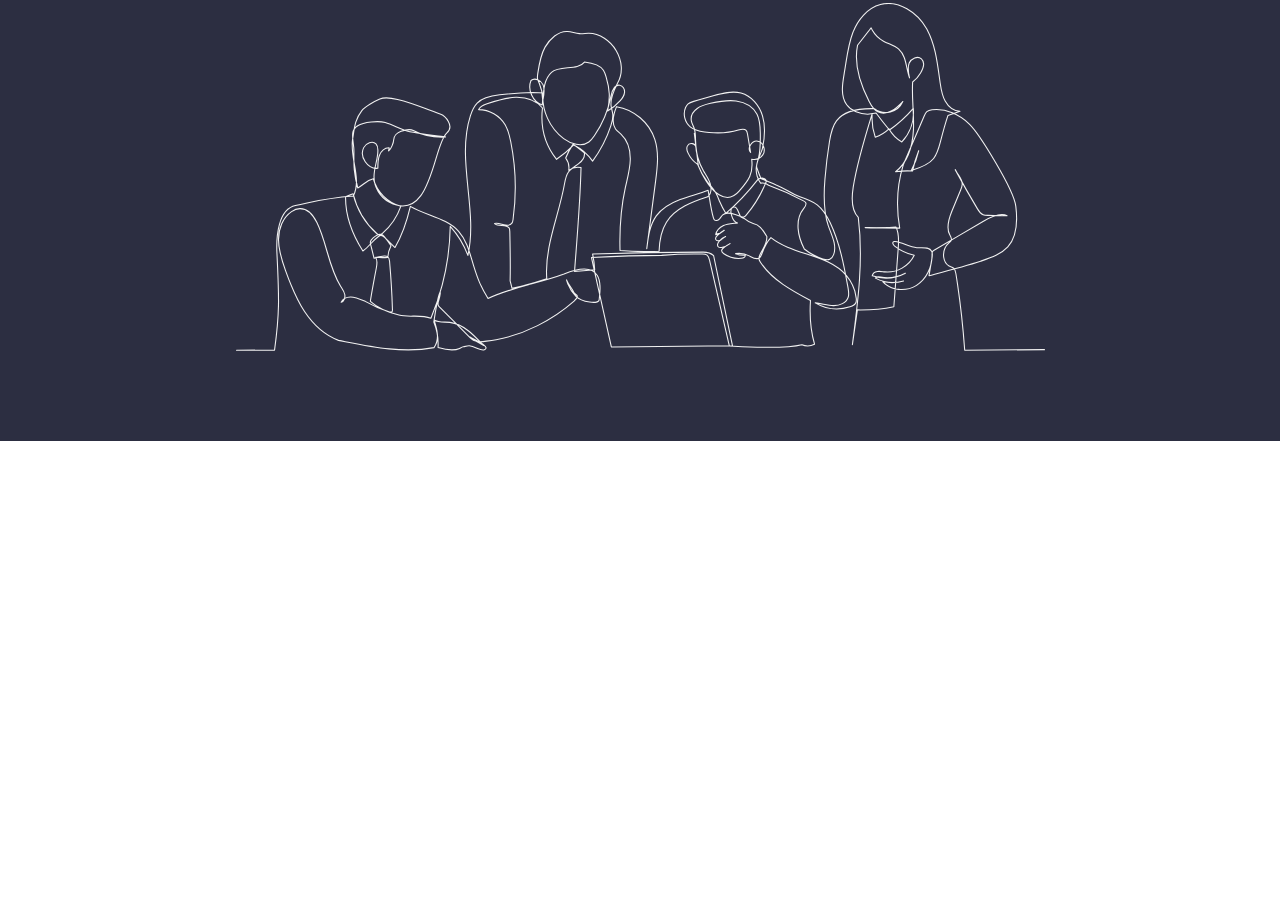
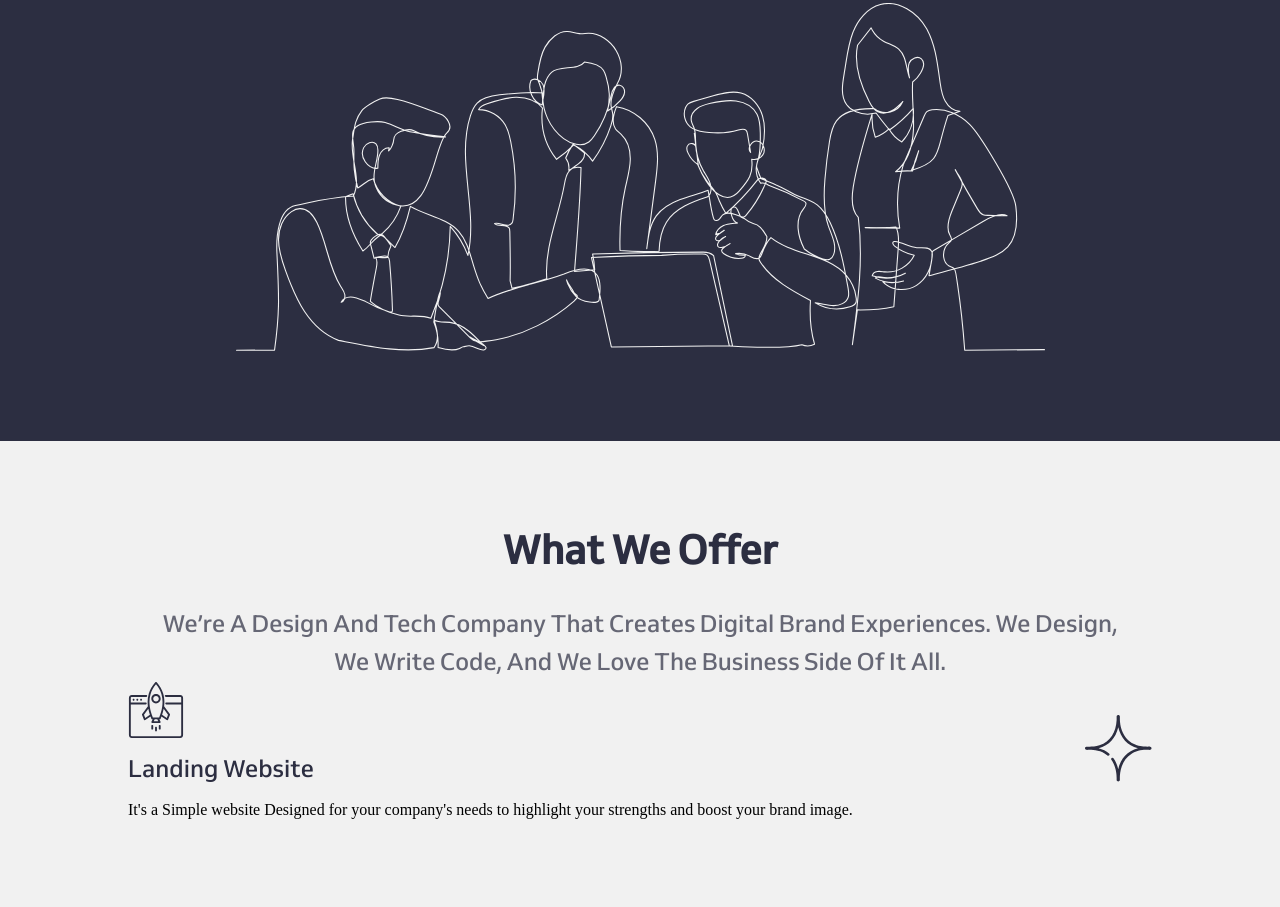
Before and after one commit to marikomkheidze/Inventive-guru, a plain HTML site: page index.html in a window 1280 px wide. Shown: the part 478-1385 px from the top of the page. Before the commit the page ends 919 px from the top, so only its background shows below. Drawn offline with Linux system fonts and the light colour scheme.

Commit message:
begining of section 2

```diff
--- a/index.html
+++ b/index.html
@@ -57,7 +57,28 @@
 
                 <img src="images/Vector.svg" alt="inventive guru vector">
             </div>
-
+        </section>
+        <section class="section-2">
+            <div class="offers">
+                <h1 class="title-2">What we offer</h1>
+                <h2 class="subtitle-2">We’re a design and tech company that creates digital brand experiences. We
+                    design, <br> we write code, and we love the business side of it all.
+                </h2>
+            </div>
+            <div class="service-wraper">
+                <div class="service-1">
+                    <div class="group-1">
+                        <img src="images/Group1.svg" alt="image1">
+                        <h1 class="title-3">Landing Website</h1>
+                        <h2 class="subtitle-3">It's a Simple website Designed for your company's needs to highlight your
+                            strengths and boost your brand image.
+                        </h2>
+                    </div>
+                    <div class="star">
+                        <img src="images/star.svg" alt="brightstar">
+                    </div>
+                </div>
+            </div>
         </section>
     </div>
     <script src="script.js"></script>
--- a/style/style.css
+++ b/style/style.css
@@ -115,3 +115,59 @@
     content: url(../images/suffix.svg);
     margin: 0 0.5vw;
 }
+
+.section-2 {
+    padding: 7vw 0;
+    background-color: var(--white);
+}
+
+.offers {
+    display: flex;
+    flex-direction: column;
+    align-content: center;
+    justify-content: center;
+    gap: 2.7vw;
+}
+
+.title-2 {
+    font-family: 'Venn VF Trial';
+    font-size: max(40px, 2.7vw);
+    font-weight: 700;
+    line-height: 100%;
+    color: var(--darkblue);
+    text-align: center;
+    text-transform: capitalize;
+
+}
+.subtitle-2 {
+    opacity: 70%;
+}
+
+.subtitle-2,
+.title-3 {
+    font-family: 'Venn VF Trial';
+    font-size: max(24px, 1.7vw);
+    font-weight: 400;
+    line-height: 160%;
+    color: var(--darkblue);
+    text-align: center;
+    text-transform: capitalize;
+}
+
+.service-wraper {
+    margin: 0 auto;
+    width: 80%;
+}
+
+.service-1 {
+    display: flex;
+    justify-content: space-between;
+    align-items: center;
+}
+
+.group-1 {
+    display: flex;
+    flex-direction: column;
+    align-items: flex-start;
+    gap: 1vw;
+}
```
Also changed, not shown: images/star.svg (added).
